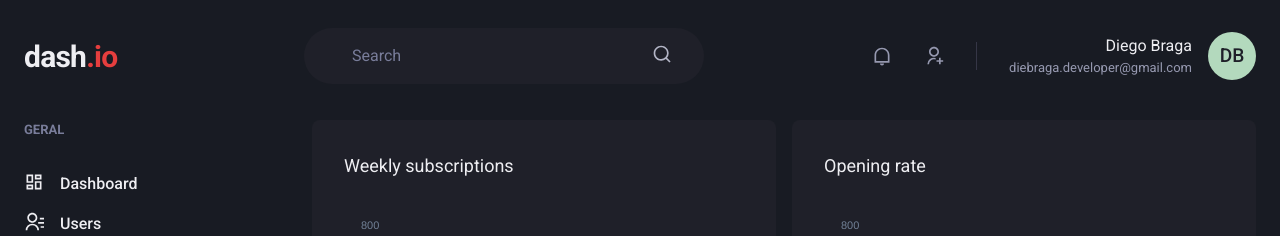
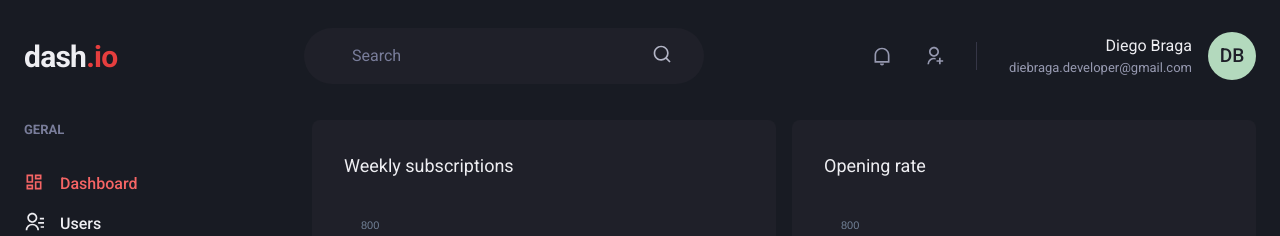
Before and after one commit to diebraga/dash.io, a Next.js app: page /dashboard in a window 1280 px wide. Shown: the top 236 px of the page. Built offline with nearby package versions, Linux system fonts and the light colour scheme.

Commit message:
added active link

```diff
--- /dev/null
+++ b/components/ActiveLink.tsx
@@ -0,0 +1,27 @@
+import Link, { LinkProps } from "next/link";
+import { useRouter } from "next/router";
+import { cloneElement, ReactElement } from "react";
+
+interface ActiveLinkProps extends LinkProps {
+  children: ReactElement
+  shouldMatchExactHref?: boolean
+}
+
+export function ActiveLink({ children, shouldMatchExactHref = false, ...rest }: ActiveLinkProps) {
+  const { asPath } = useRouter()
+  let isActive = false
+
+  if (!shouldMatchExactHref &&
+    (asPath.startsWith(String(rest.href)) ||
+    asPath.startsWith(String(rest.href)))) {
+    isActive = true
+  }
+
+  return (
+    <Link {...rest}>
+      {cloneElement(children, {
+        color: isActive ? 'red.400' : 'gray.50'
+      })}
+    </Link>
+  )
+}
--- a/components/Sidebar/LinkNav.tsx
+++ b/components/Sidebar/LinkNav.tsx
@@ -1,6 +1,6 @@
 import { Text, Link as ChakraLink, Icon, LinkProps as ChakraLinkProps } from '@chakra-ui/react'
 import { ElementType } from 'react';
-import Link from 'next/link';
+import { ActiveLink } from '../ActiveLink';
 
 interface LinkNavProps extends ChakraLinkProps {
   icon: ElementType
@@ -10,13 +10,13 @@
 
 export function LinkNav({ icon, children, href, ...rest }: LinkNavProps) {
   return (
-    <Link href={href} passHref>
+    <ActiveLink href={href} passHref>
       <ChakraLink display='flex' align='center' {...rest}>
         <Icon as={icon} fontSize='20'/>
         <Text ml='4' fontWeight='medium'>
           {children}
         </Text>
       </ChakraLink>
-    </Link>
+    </ActiveLink>
   )
 }
--- a/pages/users/index.tsx
+++ b/pages/users/index.tsx
@@ -40,7 +40,7 @@
             <Thead>
               <Tr>
                 <Th px={["4", "4", "6"]} color="gray.300" width="8">
-                  <Checkbox colorScheme="pink" />
+                  <Checkbox colorScheme="red" />
                 </Th>
                 <Th>Usuários</Th>
                 {isWideVersion && <Th>Data de cadastro</Th>}
```
